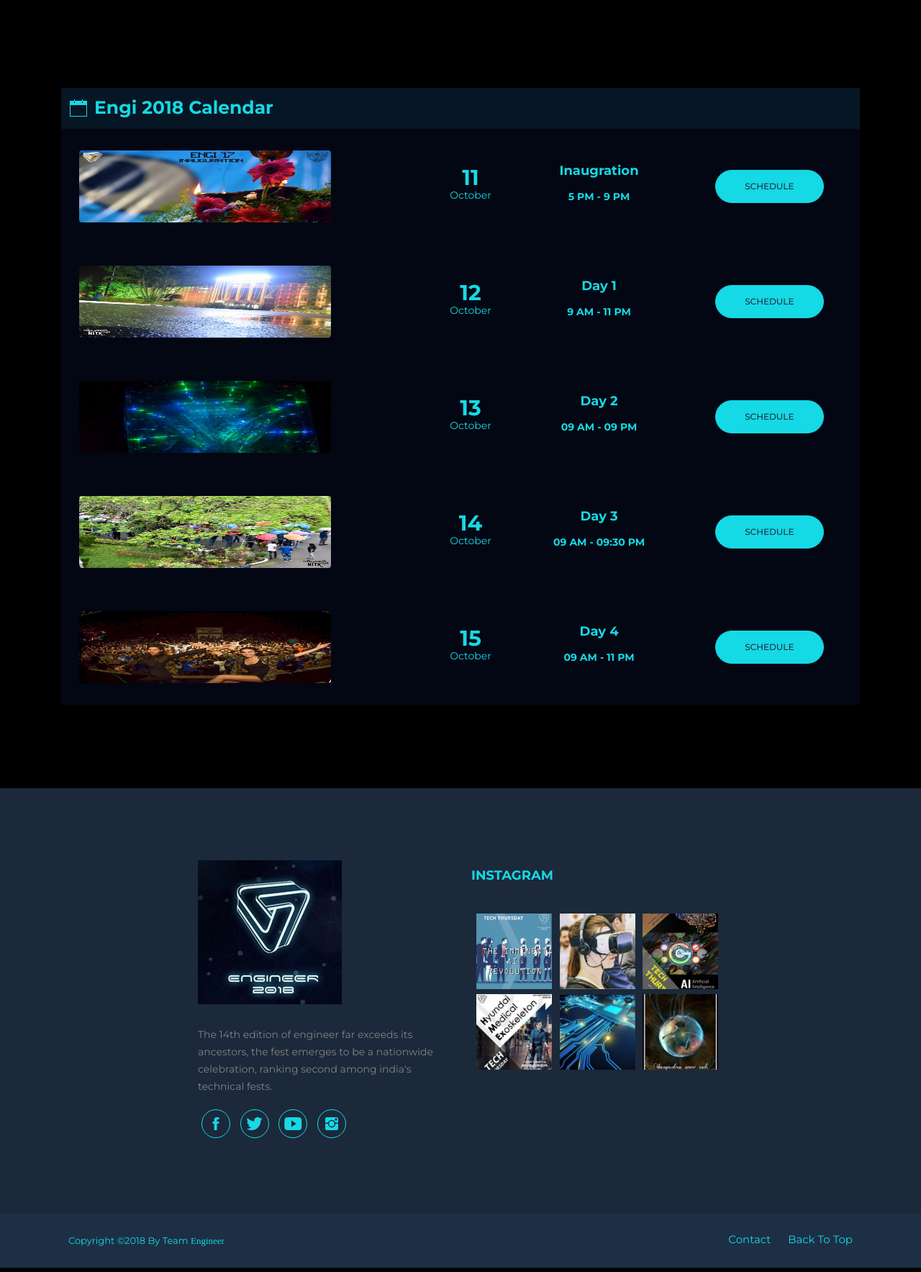
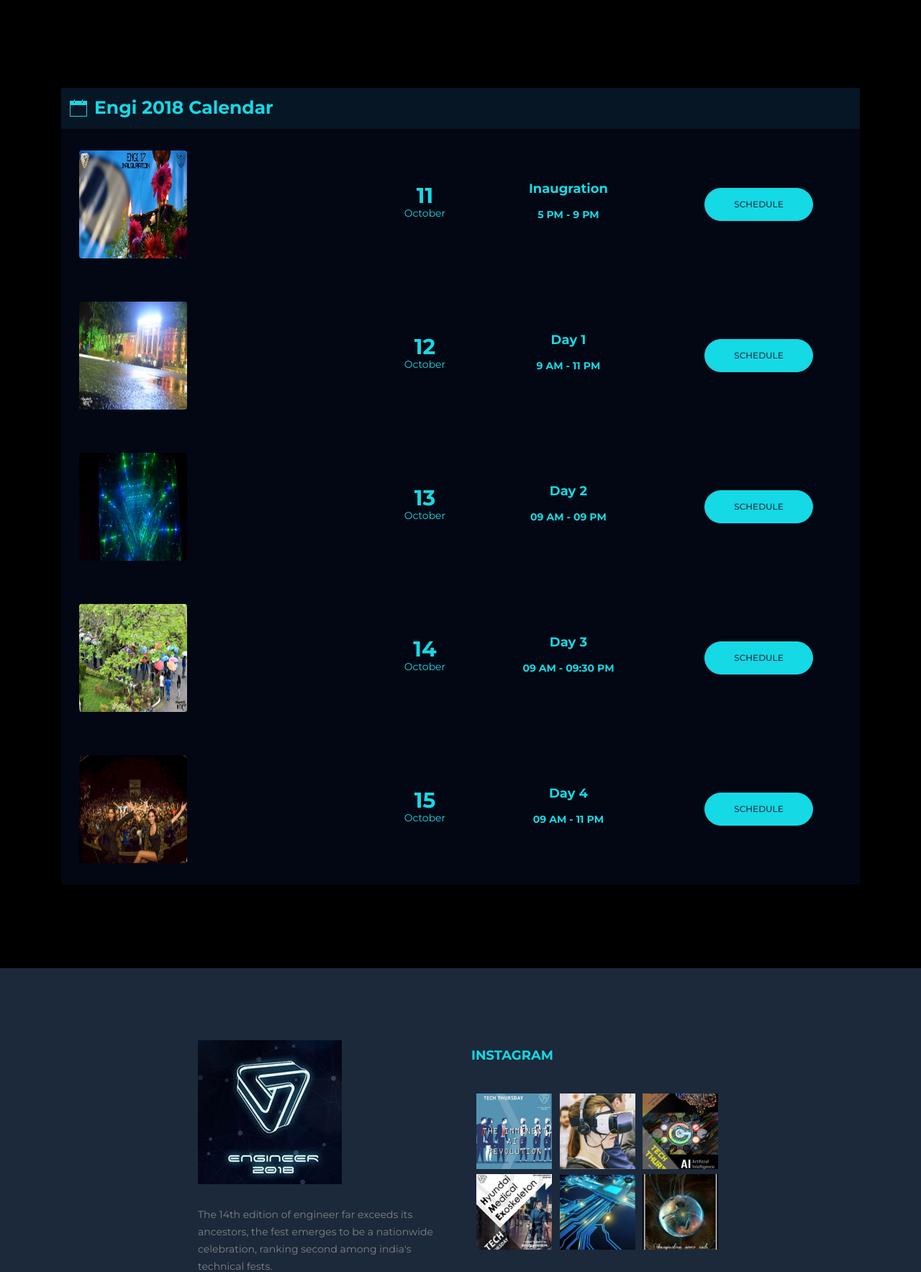
Before and after one commit to abhilekh703/engineer-nitk, a PHP site: page / in a window 1280 px wide. Shown: the part 2491-4258 px from the top of the page at 72% size. Run offline with PHP 8.4, Linux system fonts and the light colour scheme; some web fonts are replaced.

Commit message:
Update main.css

```diff
--- a/assets/css/main.css
+++ b/assets/css/main.css
@@ -2696,8 +2696,8 @@ Cover
 .table.event_calender tbody td img, .table.event_calender tbody th img {
   border-radius: 4px;
   display: block;
-  width: 350px;
-  height: 100px;
+  width: 150px;
+  height: 150px;
 }
 .table.event_calender tbody td.event_date {
   font-weight: 600;
```
